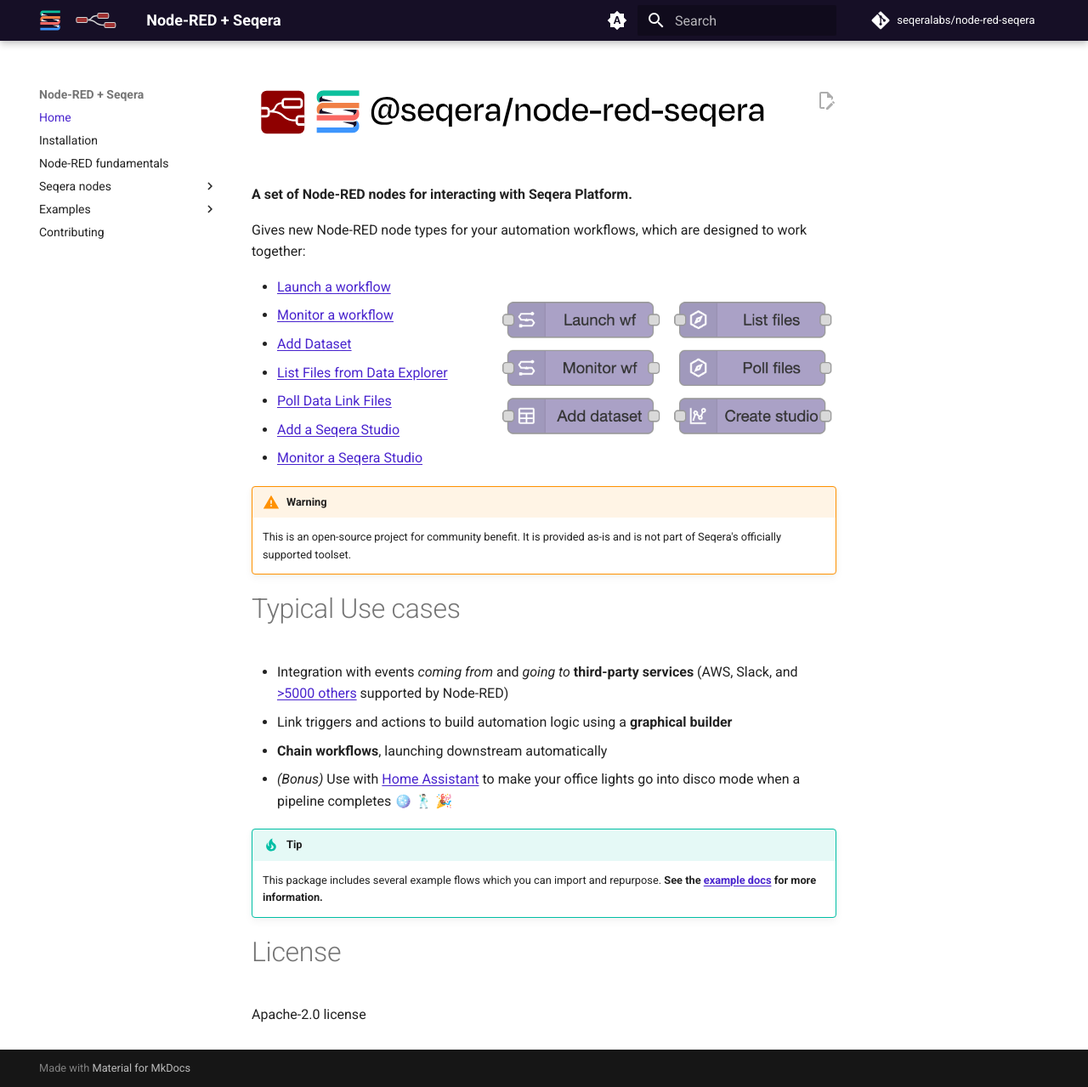
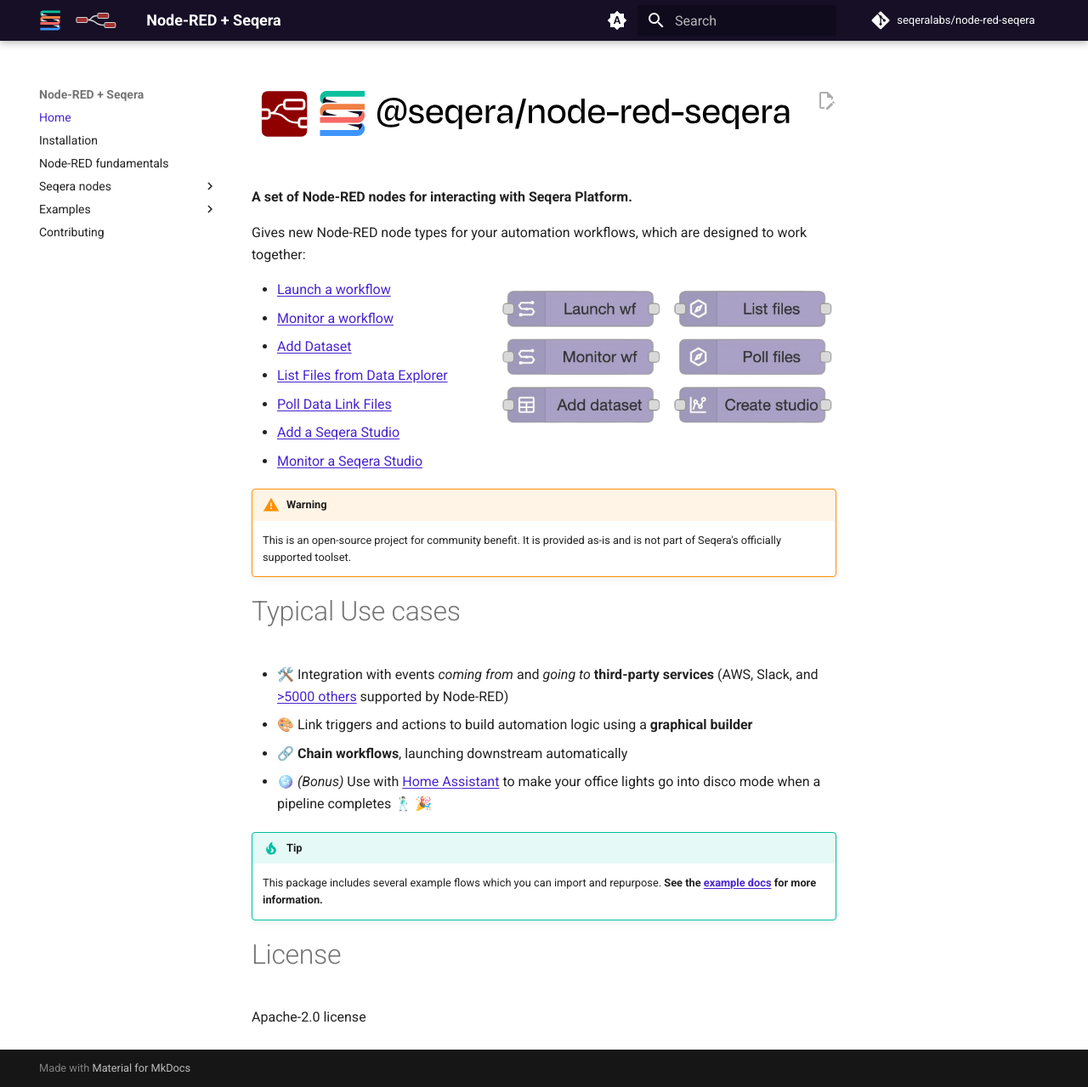
Before and after one commit to seqeralabs/node-red-seqera, an MkDocs documentation site: the page built from docs/index.md, in a window 1280 px wide and 1279 px high. Shown: the whole window at 85% size. Built offline with MkDocs 1.6.1 and Material for MkDocs 9.7.7, drawn with Linux system fonts in a browser that asks for light colours; comment, search, counter and statistics services are not loaded.

Commit message:
Minor tidying of readme and docs index

```diff
--- a/docs/index.md
+++ b/docs/index.md
@@ -1,14 +1,10 @@
-<h1>
-<img src="https://github.com/seqeralabs/node-red-seqera/raw/main/docs/img/logo.svg" alt="@seqera/node-red-seqera" class="only-light" width="90%">
-<img src="https://github.com/seqeralabs/node-red-seqera/raw/main/docs/img/logo-dark.svg" alt="@seqera/node-red-seqera" class="only-dark" width="90%">
-</h1>
+# ![@seqera/node-red-seqera](img/logo.svg#only-light){ width=650 } ![@seqera/node-red-seqera](img/logo-dark.svg#only-dark){ width=650 }
 
 **A set of Node-RED nodes for interacting with Seqera Platform.**
 
 Gives new Node-RED node types for your automation workflows, which are designed to work together:
 
-<img src="https://github.com/seqeralabs/node-red-seqera/raw/main/docs/img/nodes.png" alt="@seqera/node-red-seqera nodes" align="right" width="400" class="only-light">
-<img src="https://github.com/seqeralabs/node-red-seqera/raw/main/docs/img/nodes-dark.png" alt="@seqera/node-red-seqera nodes" align="right" width="400" class="only-dark">
+![@seqera/node-red-seqera nodes](img/nodes.png){ width=400 align=right}
 
 -   [Launch a workflow](seqera_nodes/launch_workflow.md)
 -   [Monitor a workflow](seqera_nodes/monitor_workflow.md)
@@ -24,10 +20,10 @@
 
 # Typical Use cases
 
--   Integration with events _coming from_ and _going to_ **third-party services** (AWS, Slack, and [>5000 others](https://flows.nodered.org/search?type=node) supported by Node-RED)
--   Link triggers and actions to build automation logic using a **graphical builder**
--   **Chain workflows**, launching downstream automatically
--   _(Bonus)_ Use with [Home Assistant](https://community.home-assistant.io/t/home-assistant-community-add-on-node-red/55023) to make your office lights go into disco mode when a pipeline completes 🪩 🕺🏻 🎉
+-   🛠️ Integration with events _coming from_ and _going to_ **third-party services** (AWS, Slack, and [>5000 others](https://flows.nodered.org/search?type=node) supported by Node-RED)
+-   🎨 Link triggers and actions to build automation logic using a **graphical builder**
+-   🔗 **Chain workflows**, launching downstream automatically
+-   🪩 _(Bonus)_ Use with [Home Assistant](https://community.home-assistant.io/t/home-assistant-community-add-on-node-red/55023) to make your office lights go into disco mode when a pipeline completes 🕺🏻 🎉
 
 !!! tip
 
```
Also changed, not shown: README.md (+7 -13 lines), docs/img/nodes-dark.png (deleted), docs/img/nodes.png.
